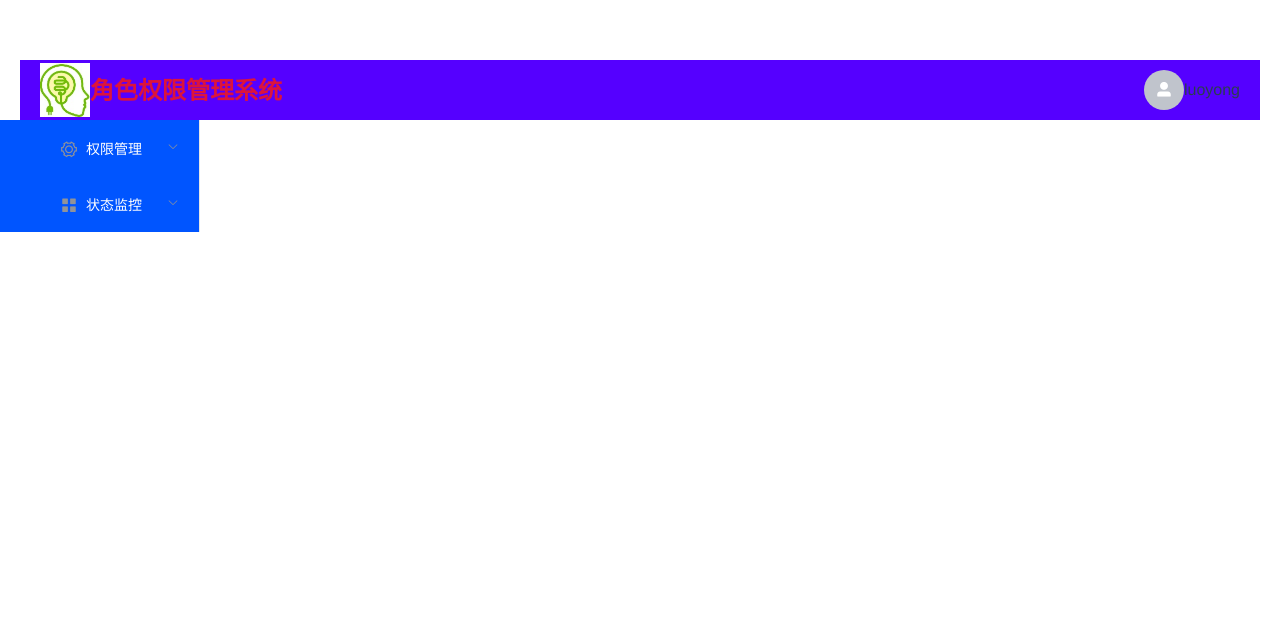
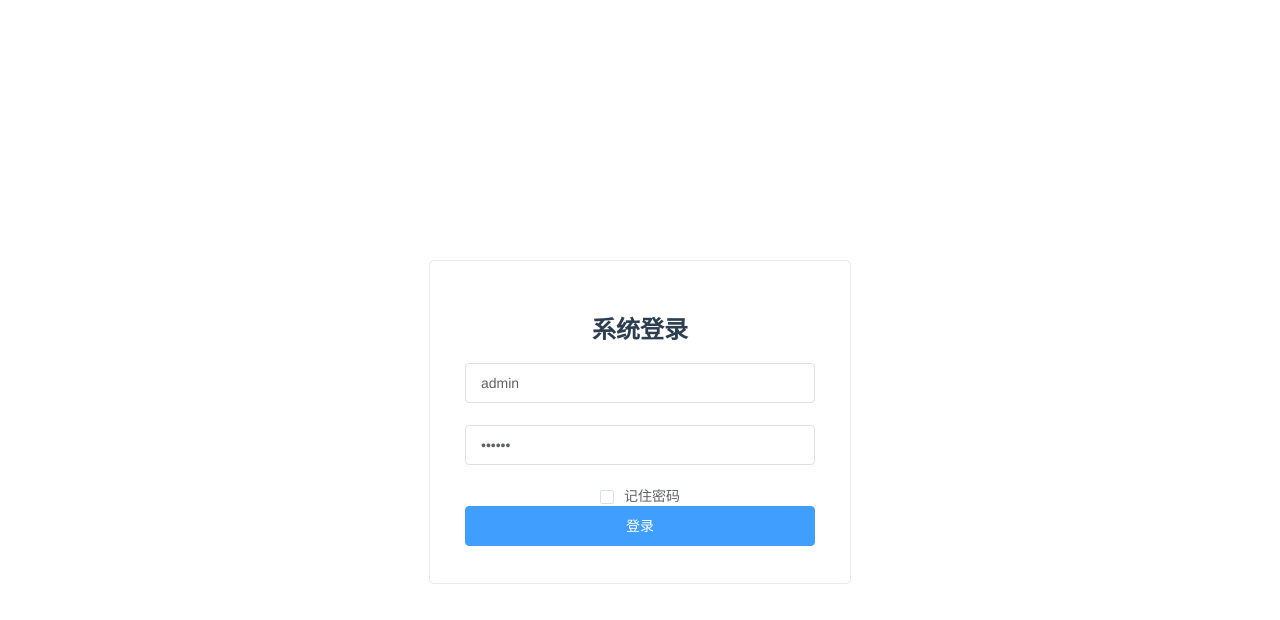
Before and after one commit to dreamcatcher88888/VueDemo, a Vue app: page /#/ in a window 1280 px wide. Shown: the top 620 px of the page. Built offline with nearby package versions, Linux system fonts and the light colour scheme.

Commit message:
增加登录页

```diff
--- a/src/App.vue
+++ b/src/App.vue
@@ -1,33 +1,18 @@
 <template>
   <div id='app'>
-    <el-container>
-     <el-header class="header">
-       <vheader />
-     </el-header>
-     <el-container>
-        <el-aside width="200px">
-          <navmenu></navmenu>
-        </el-aside>
         <el-main>
           <router-view/>
         </el-main>
-     </el-container>
-    </el-container>
+
   </div>
 </template>
 
 <script>
-  import NavMenu from '@/components/NavMenu'
-  import Header from '@/components/Navtop'
-  import Maincontent from '@/components/Main'
+
 
   export default {
-    name: 'App',
-    components: {
-      'navmenu': NavMenu,
-      'vheader': Header,
-      'maincontent': Maincontent
-    }
+    name: 'App'
+
   }
 </script>
 
--- a/src/components/Database.vue
+++ b/src/components/Database.vue
@@ -1,91 +1,35 @@
 <template>
-  <el-table
-    :data="tableData"
-    border
-    style="width: 100%">
-    <el-table-column
-      fixed
-      prop="date"
-      label="日期"
-      width="150">
-    </el-table-column>
-    <el-table-column
-      prop="name"
-      label="姓名"
-      width="120">
-    </el-table-column>
-    <el-table-column
-      prop="province"
-      label="省份"
-      width="120">
-    </el-table-column>
-    <el-table-column
-      prop="city"
-      label="市区"
-      width="120">
-    </el-table-column>
-    <el-table-column
-      prop="address"
-      label="地址"
-      width="300">
-    </el-table-column>
-    <el-table-column
-      prop="zip"
-      label="邮编"
-      width="120">
-    </el-table-column>
-    <el-table-column
-      fixed="right"
-      label="操作"
-      width="100">
-      <template slot-scope="user">
-        <el-button @click="handleClick(user.row)" type="text" size="small">查看</el-button>
-        <el-button type="text" size="small">编辑</el-button>
-      </template>
-    </el-table-column>
-  </el-table>
+  <div>
+  <el-button type="text" @click="dialogVisible = true">点击打开 Dialog</el-button>
+  <el-dialog
+    title="提示"
+    :visible.sync="dialogVisible"
+    width="30%"
+    :before-close="handleClose">
+    <span>这是一段信息</span>
+    <span slot="footer" class="dialog-footer">
+      <el-button @click="dialogVisible = false">取 消</el-button>
+      <el-button type="primary" @click="dialogVisible = false">确 定</el-button>
+    </span>
+  </el-dialog>
+  </div>
 </template>
 
 <script>
-  export default {
-    methods: {
-      handleClick(row) {
-        console.log(row.zip);
+   export default {
+      data() {
+        return {
+          dialogVisible: false
+        };
+      },
+      methods: {
+        handleClose(done) {
+          this.$confirm('确认关闭？')
+            .then(_ => {
+              done();
+            })
+            .catch(_ => {});
+        }
       }
-    },
-
-    data() {
-      return {
-        tableData: [{
-          date: '2016-05-02',
-          name: '王小虎',
-          province: '上海',
-          city: '普陀区',
-          address: '上海市普陀区金沙江路 1518 弄',
-          zip: 200333
-        }, {
-          date: '2016-05-04',
-          name: '王小虎',
-          province: '上海',
-          city: '普陀区',
-          address: '上海市普陀区金沙江路 1517 弄',
-          zip: 200333
-        }, {
-          date: '2016-05-01',
-          name: '王小虎',
-          province: '上海',
-          city: '普陀区',
-          address: '上海市普陀区金沙江路 1519 弄',
-          zip: 200333
-        }, {
-          date: '2016-05-03',
-          name: '王小虎',
-          province: '上海',
-          city: '普陀区',
-          address: '上海市普陀区金沙江路 1516 弄',
-          zip: 200333
-        }]
-      }
-    }
-  }
+    };
 </script>
--- a/src/components/User.vue
+++ b/src/components/User.vue
@@ -35,9 +35,7 @@
       </el-table-column>
       <el-table-column label="操作">
             <template slot-scope="scope">
-              <!-- <el-button @click="handleClick(scope.row)" type="text" size="small">查看</el-button>
-              <el-button type="text" size="small">编辑</el-button> -->
-              <el-button type="text" size="small">删除</el-button>
+              <el-button @click="handleClick(scope.row.userId)" type="text" size="small">删除</el-button>
             </template>
        </el-table-column>
     </el-table>
@@ -78,6 +76,10 @@
       resetForm()
       {
          this.form = {};
+      },
+      handleClick(userId)
+      {
+        console.log(userId);
       }
 
       // alert(this.$moment(this.$data.form.date1).format('YYYYMMDD'))
--- a/src/router/index.js
+++ b/src/router/index.js
@@ -1,6 +1,8 @@
 import Vue from 'vue'
 import Router from 'vue-router'
 import menus from '@/config/menu-config'
+import login from '@/views/Login'
+import Main from '@/views/Main.vue'
 
 Vue.use(Router)
 
@@ -14,5 +16,16 @@ menus.forEach((item) => {
     })
   })
 })
+routes.push(
+{
+  path:'/',
+  name:'login',
+  component:login
+},{
+  path:'/main',
+  name:'main',
+  component:Main
+}
+ )
 
 export default new Router({routes})
--- /dev/null
+++ b/src/views/Login.vue
@@ -0,0 +1,92 @@
+<template>
+    <div class="login-container">
+        <el-form :model="formData" :rules="rules"
+         status-icon
+         ref="formData"
+         label-position="left"
+         label-width="0px"
+         class="demo-ruleForm login-page">
+            <h2 class="title">系统登录</h2>
+            <el-form-item prop="username">
+                <el-input type="text"
+                    v-model="formData.username"
+                    auto-complete="off"
+                    placeholder="用户名"
+                ></el-input>
+            </el-form-item>
+            <el-form-item prop="password">
+                 <el-input type="password"
+                     v-model="formData.password"
+                     auto-complete="off"
+                     placeholder="密码"
+                 ></el-input>
+            </el-form-item>
+            <el-checkbox v-model="checked" class="rememberme">记住密码</el-checkbox>
+            <el-form-item style="width:100%;">
+                <el-button type="primary" style="width:100%;" @click="handleSubmit" :loading="logining">登录</el-button>
+            </el-form-item>
+        </el-form>
+    </div>
+</template>
+
+<script>
+export default {
+    data(){
+        return {
+            logining: false,
+            formData: {
+                username: 'admin',
+                password: '123456',
+            },
+            rules: {
+                username: [{required: true, message: '请输入你的用户名', trigger: 'blur'}],
+                password: [{required: true, message: '请输入你的密码', trigger: 'blur'}]
+            },
+            checked: false
+        }
+    },
+    methods: {
+        handleSubmit(event){
+            this.$refs.formData.validate((valid) => {
+                if(valid){
+                    this.logining = true;
+                    if(this.formData.username === 'admin' &&
+                       this.formData.password === '123456'){
+                           this.logining = false;
+                           sessionStorage.setItem('user', this.formData.username);
+                           this.$router.push({path: '/main'});//配置跳转的路径
+                    }else{
+                        this.logining = false;
+                        this.$alert('用户名或密码错误!', '警告', {
+                            confirmButtonText: '确认'
+                        })
+                    }
+                }else{
+                    console.log('error submit!');
+                    return false;
+                }
+            })
+        }
+    }
+};
+</script>
+
+<style scoped>
+.login-container {
+    width: 100%;
+    height: 100%;
+}
+.login-page {
+    -webkit-border-radius: 5px;
+    border-radius: 5px;
+    margin: 180px auto;
+    width: 350px;
+    padding: 35px 35px 15px;
+    background: #fff;
+    border: 1px solid #eaeaea;
+    }
+.label.el-checkbox.rememberme {
+    margin: 0px 0px 15px;
+    text-align: left;
+}
+</style>
--- /dev/null
+++ b/src/views/Main.vue
@@ -0,0 +1,43 @@
+<template>
+
+    <el-container>
+     <el-header class="header">
+       <vheader />
+     </el-header>
+     <el-container>
+        <el-aside width="200px">
+          <navmenu></navmenu>
+        </el-aside>
+        <el-main>
+          <router-view/>
+        </el-main>
+     </el-container>
+    </el-container>
+
+</template>
+
+<script>
+  import NavMenu from '@/components/NavMenu'
+  import Header from '@/components/Navtop'
+  import Maincontent from '@/components/Main'
+
+  export default {
+    name: 'main',
+    components: {
+      'navmenu': NavMenu,
+      'vheader': Header,
+      'maincontent': Maincontent
+    }
+  }
+</script>
+
+<style>
+#app {
+  font-family: 'Avenir', Helvetica, Arial, sans-serif;
+  -webkit-font-smoothing: antialiased;
+  -moz-osx-font-smoothing: grayscale;
+  text-align: center;
+  color: #2c3e50;
+  margin-top: 60px;
+}
+</style>
```
